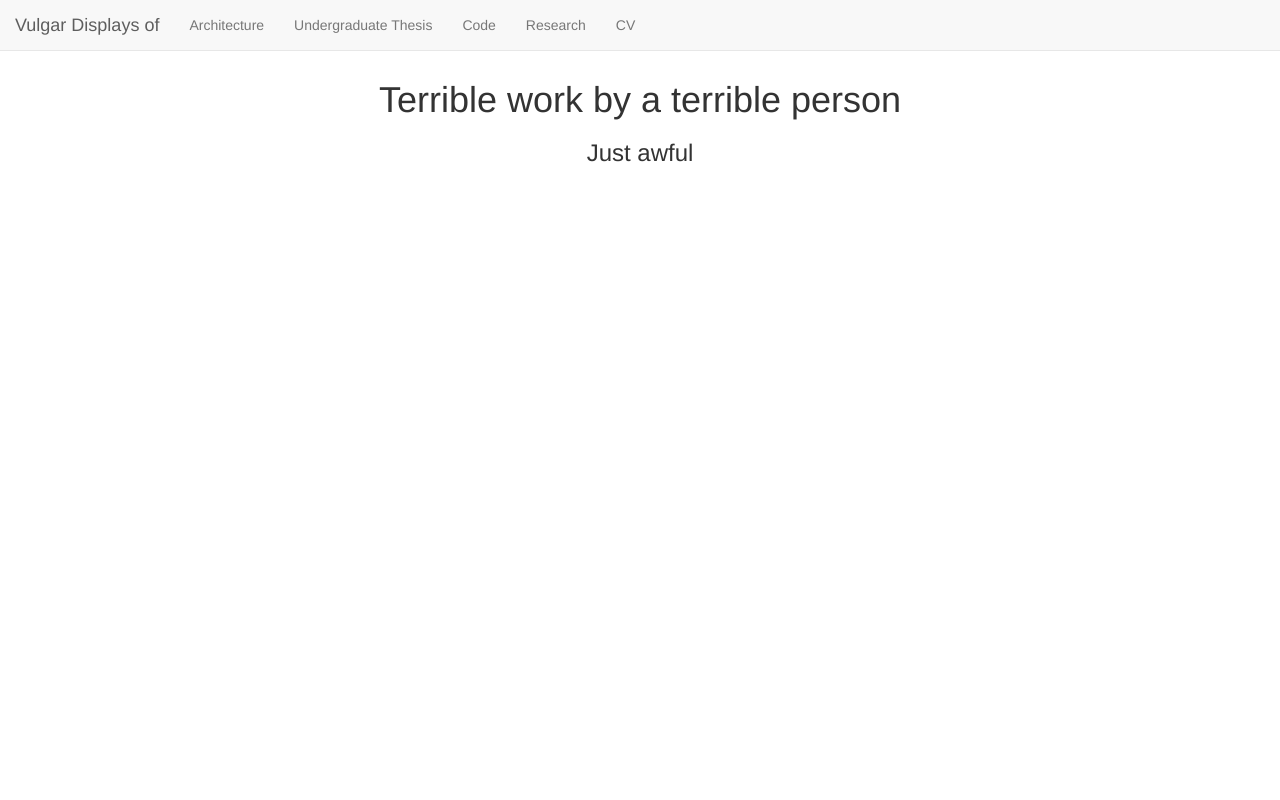
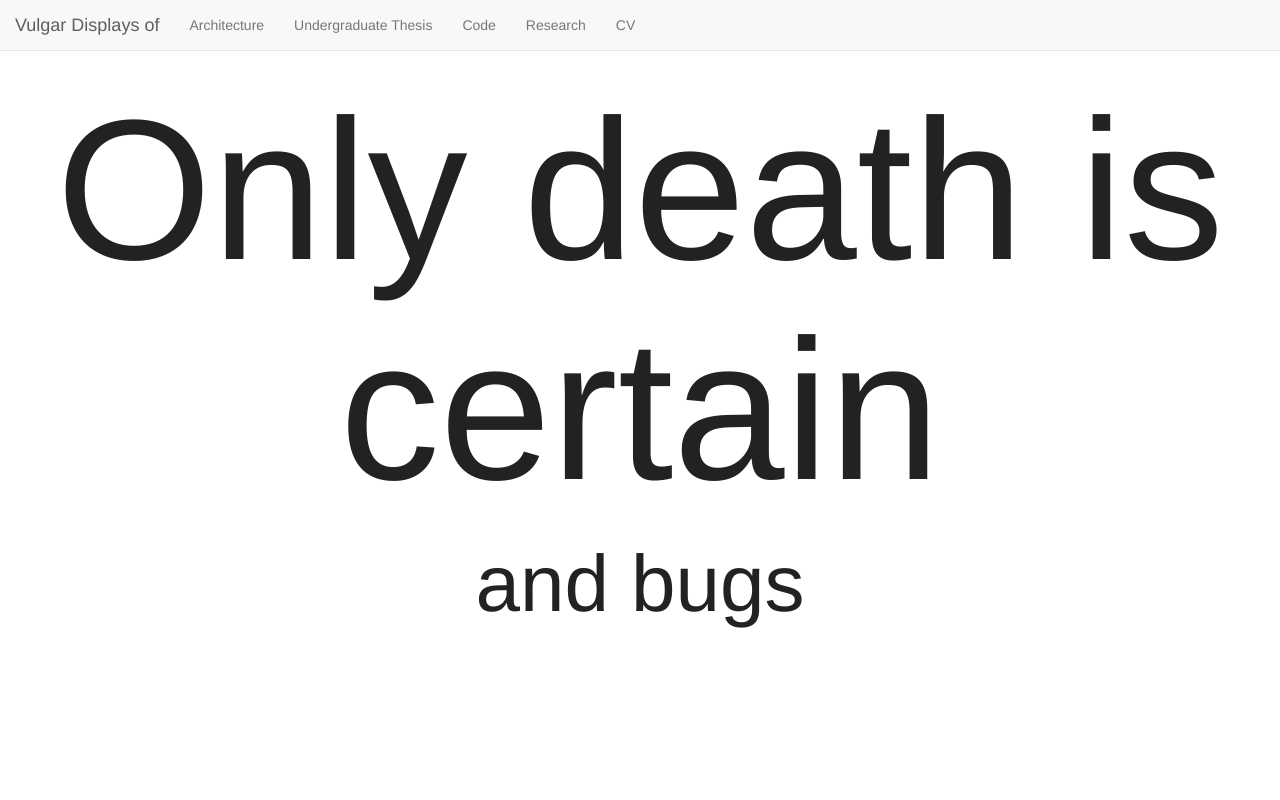
Before and after one commit to MikeJeffers/Portfolio-Site, a Django app: template portfolio/templates/main.html in a window 1280 px wide. Run offline with Django 3.2, Linux system fonts and the light colour scheme; the template is opened without the code that fills it, so the values that code supplies are empty; some libraries are stand-ins or nearby versions.

Commit message:
new main splash page!

```diff
--- a/portfolio/templates/main.html
+++ b/portfolio/templates/main.html
@@ -4,29 +4,19 @@
 {%endblock%}
 
 {%block content%}
+<div id="splashimg" style="background-image: url('{{splashUrl}}')"></div>
+
 <div class="row">
 	<div class = "col-xs-12 text-center">
 
-		<h1 id="title">Terrible work by a terrible person</h1>
-		<h3>Just awful</h3>
+		<h1 id="title"></h1>
+		<h3 id="subtitle"></h3>
 
 	</div>
 </div>
 
 
-<script type="text/javascript">
-
-	function onResizeWindow(){
-	  	var navBarHeight = $(".navbar").height();
-	  	$("body").css("padding-top", navBarHeight+10);
-	  	console.log(navBarHeight);
-	}
-	onResizeWindow();
-	$(window).smartresize(onResizeWindow);
-
-</script>
-
-
-
+{% load staticfiles %}
+<script src="{% static 'portfolio/js/main-page.js' %}"></script>
 
 {%endblock%}
--- a/project/static/portfolio/css/main.css
+++ b/project/static/portfolio/css/main.css
@@ -59,3 +59,27 @@ body {
 	box-shadow: 5px 5px 10px 0px rgba(0,0,0,0.55);
 	margin: 1%;
 }
+
+#title{
+	font-size: 25vmin;
+	mix-blend-mode: exclusion;
+	color: #DDDDDD;
+}
+
+#subtitle{
+	font-size: 10vmin;
+	mix-blend-mode: exclusion;
+	color: #DDDDDD;
+}
+
+#splashimg {
+    position: fixed;
+    top: -0.1%;
+    left: -0.1%;
+    width: 100.2%;
+    height: 100.2%;
+    background-repeat: no-repeat;
+    background-position: center center;
+    z-index: 0;
+	background-size: cover;
+}
--- /dev/null
+++ b/project/static/portfolio/js/main-page.js
@@ -0,0 +1,32 @@
+
+
+onResizeWindow();
+$(window).smartresize(onResizeWindow);
+title();
+$("body").css("overflow", "none");
+function onResizeWindow(){
+	var navBarHeight = $(".navbar").height();
+	$("body").css("padding-top", navBarHeight+10);
+	console.log(navBarHeight);
+}
+
+
+
+function title(){
+	var titles  = {"GET REKT": "",
+					"Terrible Work": "By a Terrible Person",
+					"You miss all the shots you don't take": "And the ones you do",
+					"Existence is futile": "",
+					"Look at this Garbage": "Awful",
+					"Everything matters": "A lot less than you would think",
+					"Hard work": "Goes largely unnoticed",
+					"Give up": "",
+					"Leave a comment": "Don't",
+					"It could be worse": "It is",
+					"Only death is certain": "and bugs",
+					}
+	var index = Math.floor(Math.random()*Object.keys(titles).length);
+	var key = Object.keys(titles)[index];
+	$("#title").text(key);
+	$("#subtitle").text(titles[key]);
+}
--- a/project/static/portfolio/js/thesis.js
+++ /dev/null
@@ -1 +0,0 @@
-//Requires common.js
```
Also changed, not shown: portfolio/views.py (+16 -1 lines), project/settings.py (+16 -13 lines).
